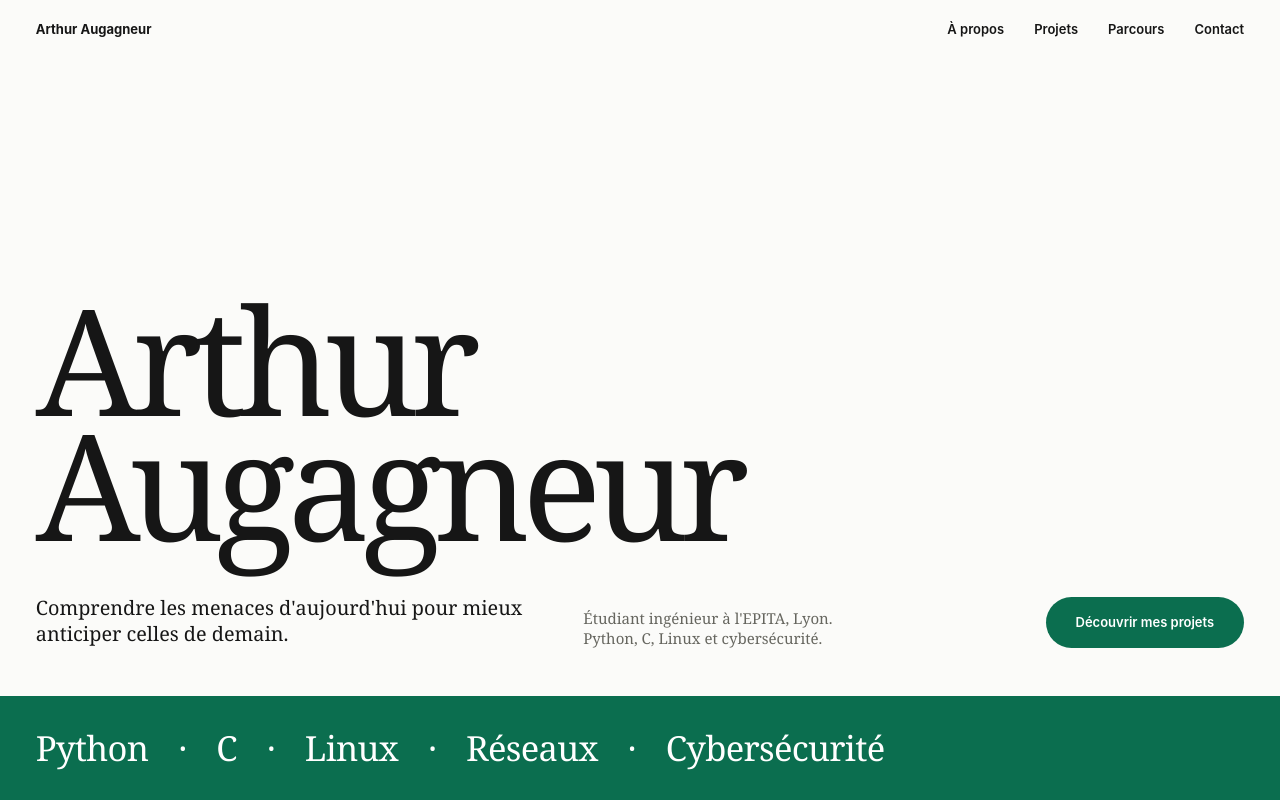
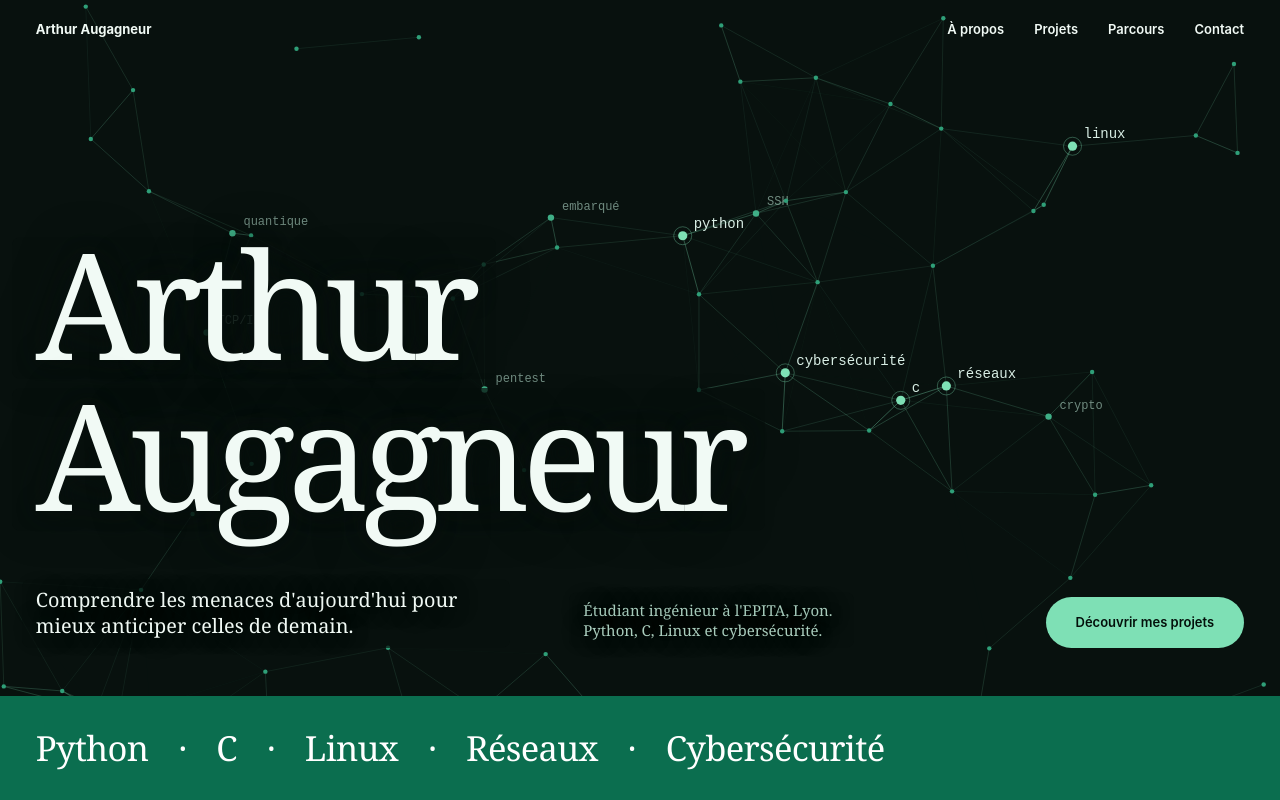
Before and after one commit to matttrax/aaugagneur-site, a plain HTML site: page index.html in a window 1280 px wide. Shown: the top 800 px of the page. Drawn offline with Linux system fonts and the light colour scheme.

Commit message:
Hero: interactive network background, text backdrops

```diff
--- a/index.html
+++ b/index.html
@@ -100,9 +100,20 @@ html:not(.touch) .hrow:has(>.card:nth-child(3)) .card:hover .ci{transform:transl
 .first .band{font-size:clamp(20px,2.7vw,52px);padding:clamp(18px,1.9vw,40px) var(--m)}}
 .cvs{margin-top:30px;display:flex;gap:12px;flex-wrap:wrap}.cvs .cta{font-size:15px;padding:12px 24px}.cvs .cta.o{background:transparent;color:var(--acc);box-shadow:inset 0 0 0 2px var(--acc)}.cvs .cta.o:hover{background:var(--acc);color:#fff}
 @media(prefers-reduced-motion:reduce){html{scroll-behavior:auto}}
+/* hero réseau */
+.first{position:relative;overflow:hidden;background:#08110e;color:#f1faf5}
+#net{position:absolute;inset:0;width:100%;height:100%;z-index:0;display:block}
+.first nav,.first .hero,.first .band{position:relative;z-index:1}
+.first .hero{pointer-events:none}.first .hero a,.first nav a{pointer-events:auto}
+.first nav{color:#f1faf5}.first nav a:hover{color:#7ee0b5}
+.first h1{color:#f1faf5;text-shadow:0 0 50px #08110e,0 0 18px #08110e}
+.first .hero p{color:#f1faf5;text-shadow:0 0 22px #08110e}.first .hero .side{color:#a9cdbd}
+.first h1 span{display:block;width:fit-content;background:rgba(8,17,14,.7);padding:.03em .16em .09em;margin-left:-.16em;border-radius:8px}.first h1 span+span{margin-top:.06em}
+.first .hero p{width:fit-content;background:rgba(8,17,14,.7);padding:8px 14px;margin-left:-14px;border-radius:8px}
+.first .cta{background:#7ee0b5;color:#04100b}.first .cta:hover{background:#fff}
 </style></head><body>
-<div class="first"><nav><b>Arthur Augagneur</b><div><a href="#apropos">À propos</a><a href="#projets">Projets</a><a href="#parcours">Parcours</a><a href="#contact">Contact</a></div></nav>
-<header class="hero"><h1>Arthur<br>Augagneur</h1>
+<div class="first"><canvas id="net" aria-hidden="true"></canvas><nav><b>Arthur Augagneur</b><div><a href="#apropos">À propos</a><a href="#projets">Projets</a><a href="#parcours">Parcours</a><a href="#contact">Contact</a></div></nav>
+<header class="hero"><h1><span>Arthur</span><span>Augagneur</span></h1>
 <div class="row"><p>Comprendre les menaces d'aujourd'hui pour mieux anticiper celles de demain.</p><p class="side">Étudiant ingénieur à l'EPITA, Lyon. Python, C, Linux et cybersécurité.</p><a class="cta" href="#projets">Découvrir mes projets</a></div></header>
 <div class="band" aria-label="Compétences"><span>Python</span><span>·</span><span>C</span><span>·</span><span>Linux</span><span>·</span><span>Réseaux</span><span>·</span><span>Cybersécurité</span></div>
 </div>
@@ -130,4 +141,43 @@ const q=()=>{if(!t)t=requestAnimationFrame(upd)};
 addEventListener('scroll',q,{passive:true});addEventListener('resize',q);mq.addEventListener('change',q);
 document.querySelectorAll('.hrow').forEach(r=>r.addEventListener('scroll',q,{passive:true}));upd()})();
 </script>
+<script>
+// Hero : réseau de compétences interactif (canvas). Les 5 nœuds brillants mènent aux sections du site.
+(()=>{const box=document.querySelector('.first'),c=document.getElementById('net'),x=c.getContext('2d');
+const reduce=matchMedia('(prefers-reduced-motion:reduce)').matches;
+const SK=[['python','#projets'],['c','#projets'],['linux','#projets'],['réseaux','#projets'],['cybersécurité','#apropos']];
+const EX=['quantique','embarqué','crypto','pentest','TCP/IP','SSH'];
+let W,H,k,dpr,N=[],mx=-9999,my=-9999,hov=null,run=true,last=0;
+const R=Math.random;
+function init(){const r=c.getBoundingClientRect();dpr=Math.min(devicePixelRatio||1,2);k=r.width/(c.offsetWidth||r.width);
+W=c.width=Math.round(r.width*dpr);H=c.height=Math.round(r.height*dpr);
+const css=r.width*r.height/(k*k),n=Math.max(26,Math.min(78,Math.round(css/15000)));N=[];
+const u=dpr*k;
+const nar=r.width/k<700;
+SK.forEach(([l,t])=>N.push({x:W*(nar?.1+.8*R():.5+.4*R()),y:H*(nar?.13+.22*R():.22+.6*R()),l,t,s:1}));
+EX.forEach(l=>N.push({x:W*(.08+.84*R()),y:H*(nar?.11+.26*R():.2+.65*R()),l,s:0}));
+while(N.length<n)N.push({x:R()*W,y:R()*H});
+N.forEach(a=>{a.vx=(R()-.5)*.3*u;a.vy=(R()-.5)*.3*u})}
+function pos(e){const r=c.getBoundingClientRect();mx=(e.clientX-r.left)/r.width*W;my=(e.clientY-r.top)/r.height*H}
+box.addEventListener('pointermove',pos);box.addEventListener('pointerleave',()=>{mx=my=-9999});
+box.addEventListener('pointerdown',pos);
+box.addEventListener('click',e=>{if(e.target.closest('a,button'))return;pos(e);const n=hit();if(n&&n.t){document.querySelector(n.t).scrollIntoView({behavior:reduce?'auto':'smooth'})}});
+function hit(){const u=dpr*k;let b=null,bd=26*u;for(const a of N)if(a.s){const d=Math.hypot(a.x-mx,a.y-my);if(d<bd){bd=d;b=a}}return b}
+function frame(t){if(!run)return;requestAnimationFrame(frame);const u=dpr*k,L=165*u,dt=Math.min((t-last)||16,50)/16;last=t;
+x.clearRect(0,0,W,H);
+if(!reduce){for(const a of N){a.x+=a.vx*dt;a.y+=a.vy*dt;if(a.x<0||a.x>W)a.vx*=-1;if(a.y<0||a.y>H)a.vy*=-1;
+ const dm=Math.hypot(a.x-mx,a.y-my);if(dm<L*1.2&&dm>1){a.x+=(mx-a.x)/dm*.25*u*dt;a.y+=(my-a.y)/dm*.25*u*dt}}}
+hov=hit();c.dataset.hover=hov?hov.l:'';box.style.cursor=hov?'pointer':'';
+const E=[];
+for(let i=0;i<N.length;i++){const a=N[i];for(let j=i+1;j<N.length;j++){const b=N[j],d=Math.hypot(a.x-b.x,a.y-b.y);if(d<L){const al=(a.s||b.s?.5:.32)*(1-d/L);x.strokeStyle=`rgba(126,224,181,${al})`;x.lineWidth=u;x.beginPath();x.moveTo(a.x,a.y);x.lineTo(b.x,b.y);x.stroke();E.push([a,b])}}
+ const dm=Math.hypot(a.x-mx,a.y-my);if(dm<L*1.3){x.strokeStyle=`rgba(255,255,255,${.5*(1-dm/(L*1.3))})`;x.lineWidth=u;x.beginPath();x.moveTo(a.x,a.y);x.lineTo(mx,my);x.stroke()}}
+for(const a of N){const h=a===hov;x.fillStyle=a.s?'#7ee0b5':a.l?'#3fae86':'#2f9f78';x.beginPath();x.arc(a.x,a.y,(a.s?(h?7:4.6):a.l?3.2:2.2)*u,0,7);x.fill();
+ if(a.s){x.strokeStyle=`rgba(126,224,181,${h?.9:.35})`;x.lineWidth=u;x.beginPath();x.arc(a.x,a.y,(h?13:9)*u,0,7);x.stroke()}
+ if(a.l){x.fillStyle=a.s?(h?'#fff':'rgba(228,250,240,.95)'):'rgba(168,205,189,.65)';x.font=`${a.s?14:12}px "Courier New",monospace`.replace(/\d+/,m=>m*u);const tw=x.measureText(a.l).width,lx=a.x+11*u+tw>W-8*u?a.x-11*u-tw:a.x+11*u;x.fillText(a.l,lx,a.y-8*u)}}}
+const io=new IntersectionObserver(e=>{const v=e[0].isIntersecting;if(v&&!run){run=true;requestAnimationFrame(frame)}else if(!v)run=false});io.observe(box);
+document.addEventListener('visibilitychange',()=>{if(document.hidden)run=false;else if(!run){run=true;requestAnimationFrame(frame)}});
+addEventListener('resize',init);init();requestAnimationFrame(frame);
+if(reduce){run=true}
+})();
+</script>
 </body></html>
```
